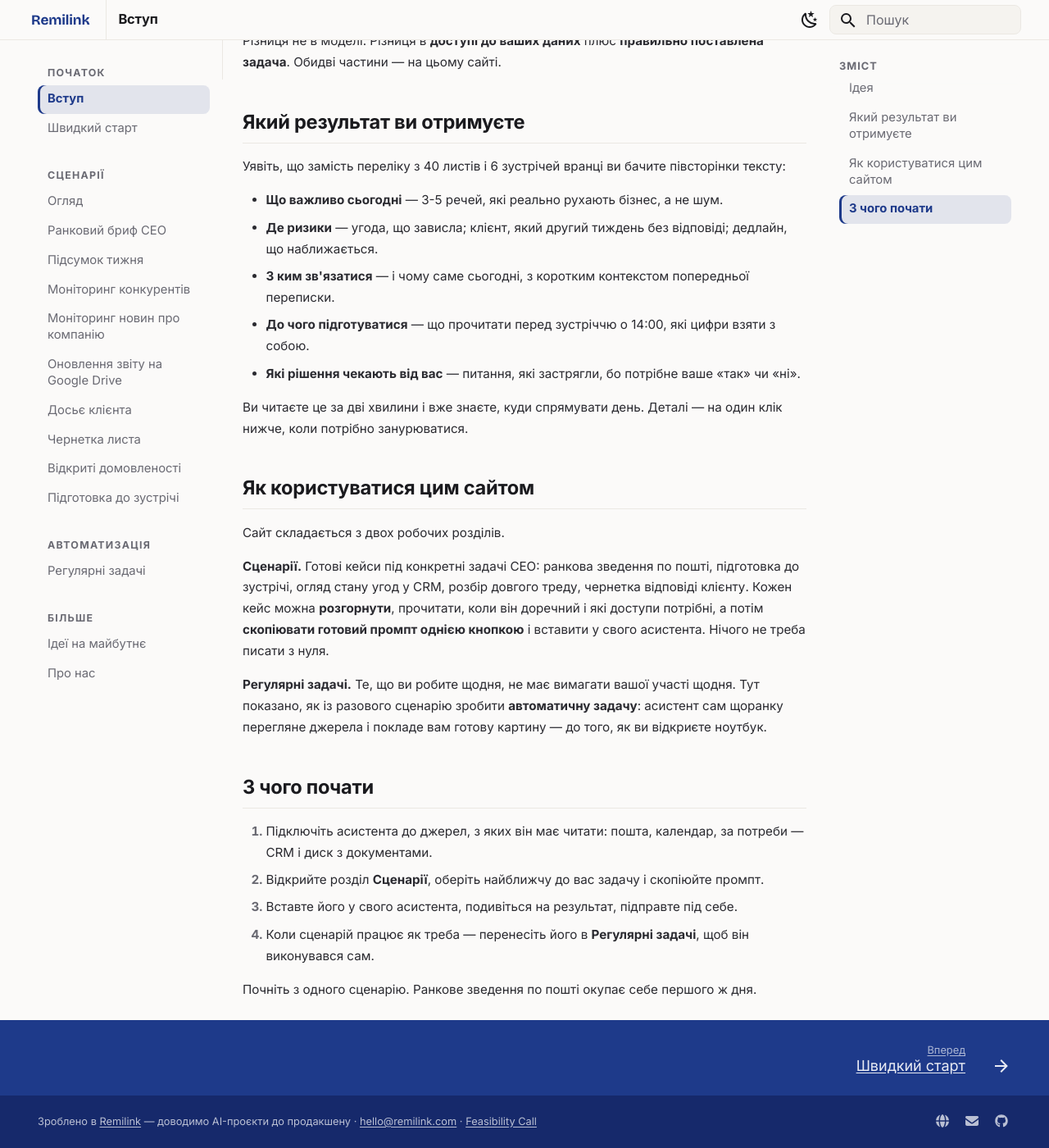
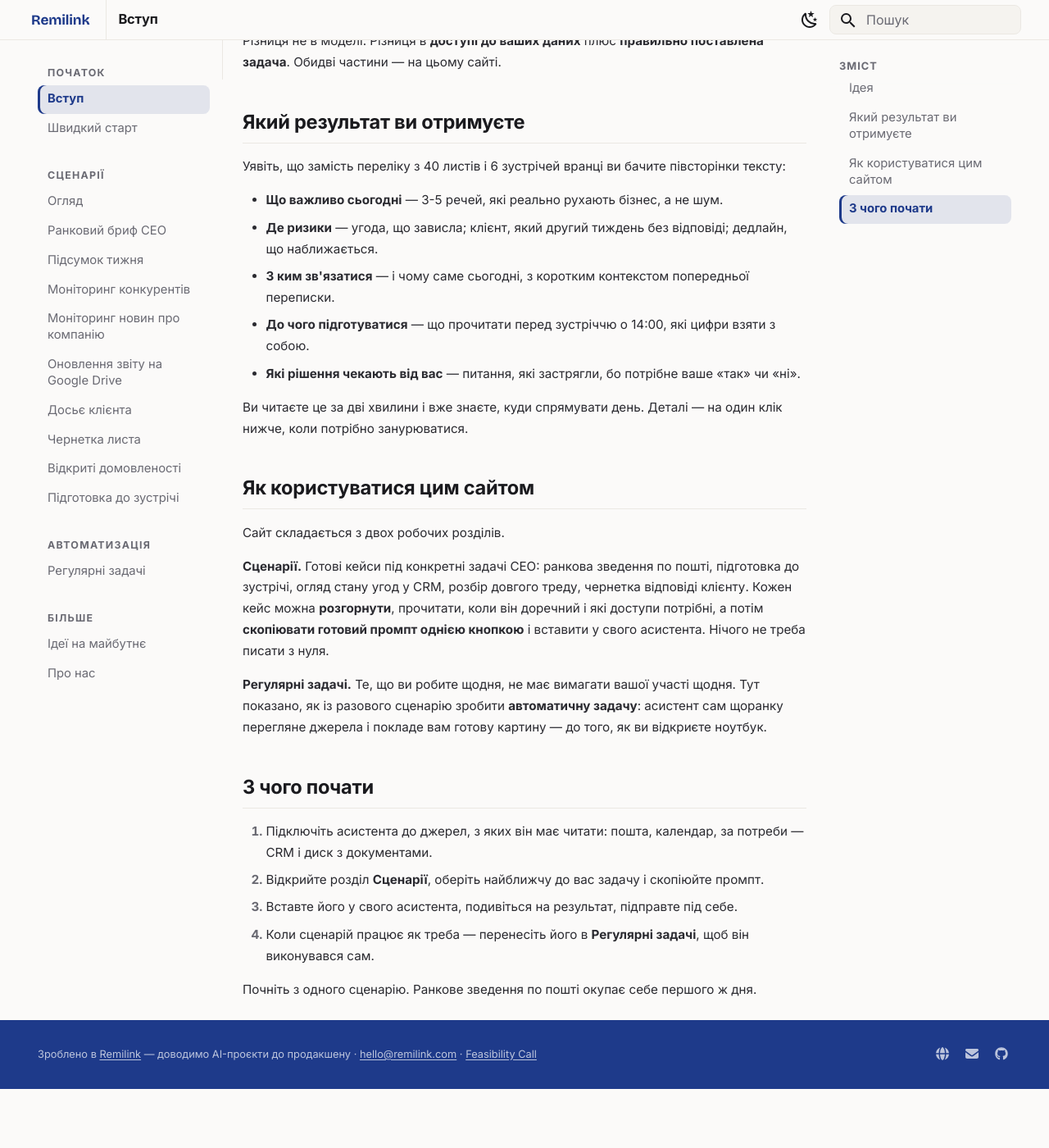
Before and after one commit to remilink/ceo-assistant, an MkDocs documentation site: the page built from docs/index.md, in a window 1280 px wide and 1400 px high, scrolled down 649 px. Shown: the whole window at 82% size. Built offline with MkDocs 1.6.1 and Material for MkDocs 9.7.7, drawn with Linux system fonts in a browser that asks for light colours; comment, search, counter and statistics services are not loaded; after the commit the page ends 1977 px from its top, so only the background shows below that.

Commit message:
Slim footer: drop prev/next nav band
Remove navigation.footer so the footer is a single quiet copyright strip —
no heavy block dominating short scenario pages.

```diff
--- a/docs/stylesheets/extra.css
+++ b/docs/stylesheets/extra.css
@@ -281,8 +281,9 @@ body { display: flex; flex-direction: column; min-height: 100vh; }
 .md-footer a { color: rgba(255,255,255,.9); text-decoration: underline; text-underline-offset: .15em; }
 .md-footer-copyright a:hover,
 .md-footer a:hover { color: #fff; }
-/* Copyright strip: darker shade of the brand blue for depth */
-.md-footer-meta { background: #16296B; }
+/* Footer is now a single slim copyright strip (prev/next nav removed) */
+.md-footer-meta { background: var(--rl-blue); }
+.md-footer-meta__inner { padding-top: .7rem; padding-bottom: .7rem; }
 
 /* Sidebar: a real rail with a soft active pill (GitBook feel) */
 @media screen and (min-width: 76.25em) {
--- a/mkdocs.yml
+++ b/mkdocs.yml
@@ -42,7 +42,6 @@ theme:
     - navigation.tracking
     - navigation.sections
     - navigation.top
-    - navigation.footer
     - toc.follow
     - content.code.copy
     - content.action.edit
```
